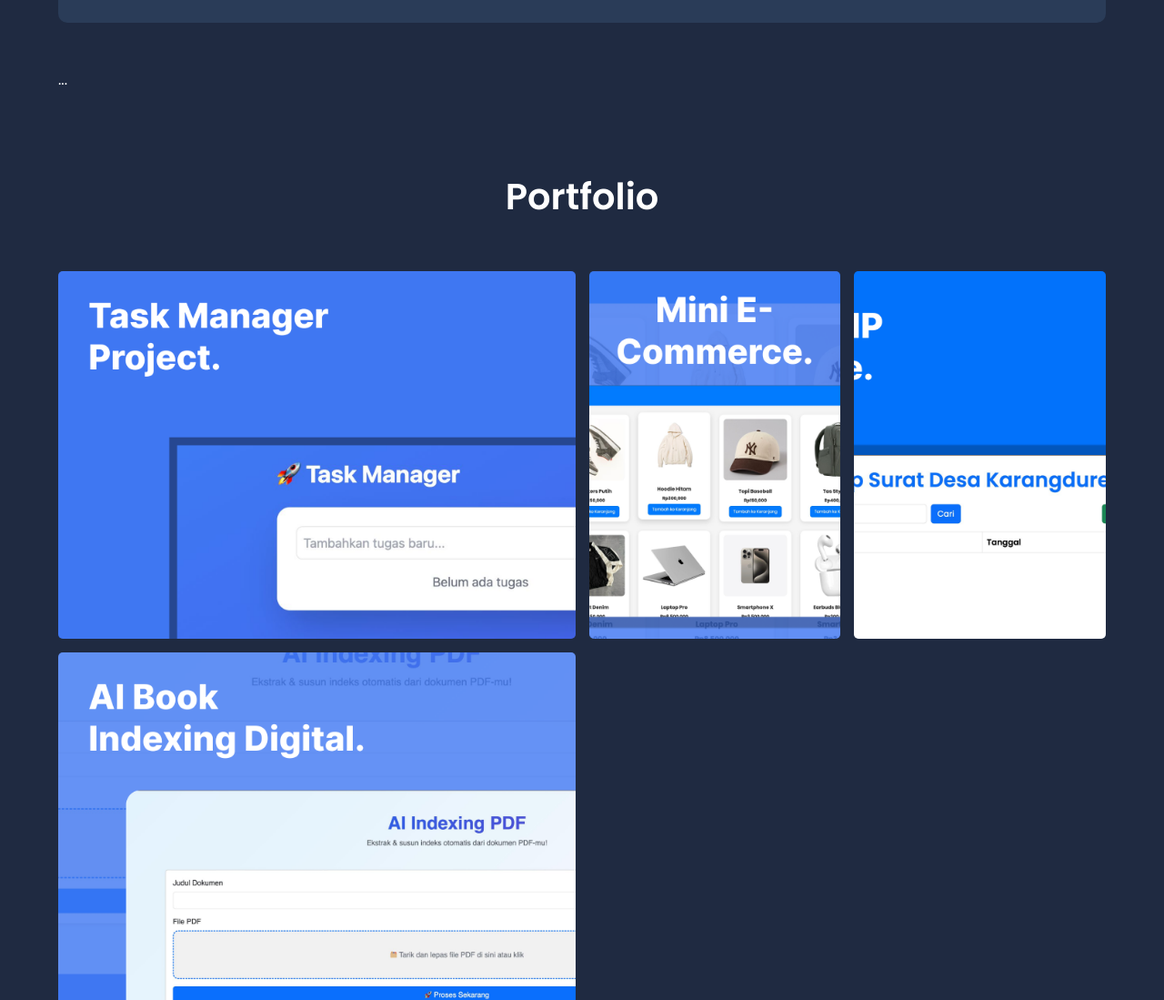
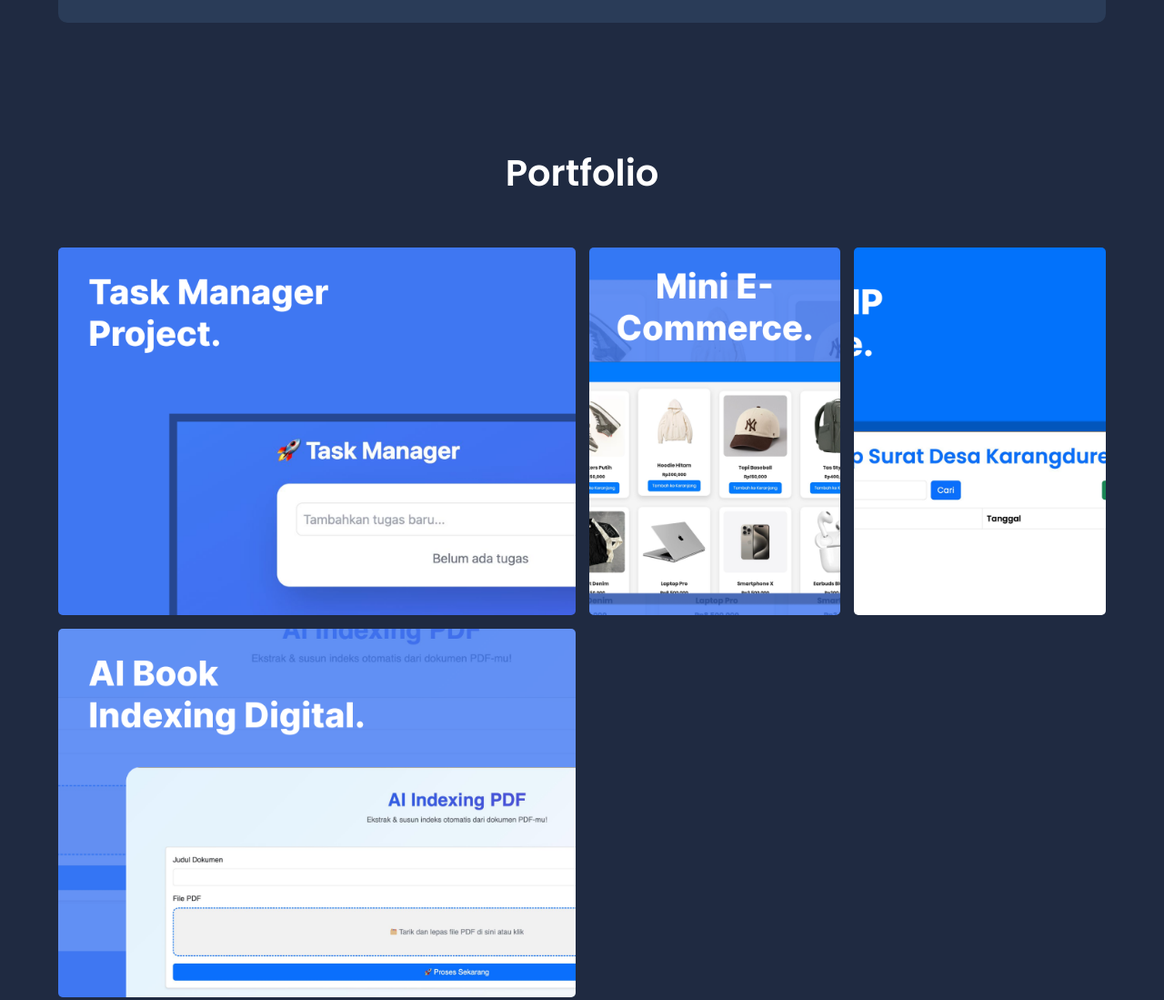
Before and after one commit to FarizieFar/Web-Porto-Fariz, a plain HTML site: page index.html in a window 1280 px wide. Shown: the part 2040-3139 px from the top of the page at 91% size. Drawn offline with Linux system fonts and the light colour scheme.

Commit message:
porto remove

```diff
--- a/index.html
+++ b/index.html
@@ -137,9 +137,6 @@
         </section>
 
         <section class="portfolio-section" id="portfolio">
-        ...
-
-        <section class="portfolio-section" id="portfolio">
             <h2>Portfolio</h2>
             <div class="portfolio-grid">
                 <div class="portfolio-item wide"><img src="Desktop - 1.png" alt="Karya 1"></div>
```
